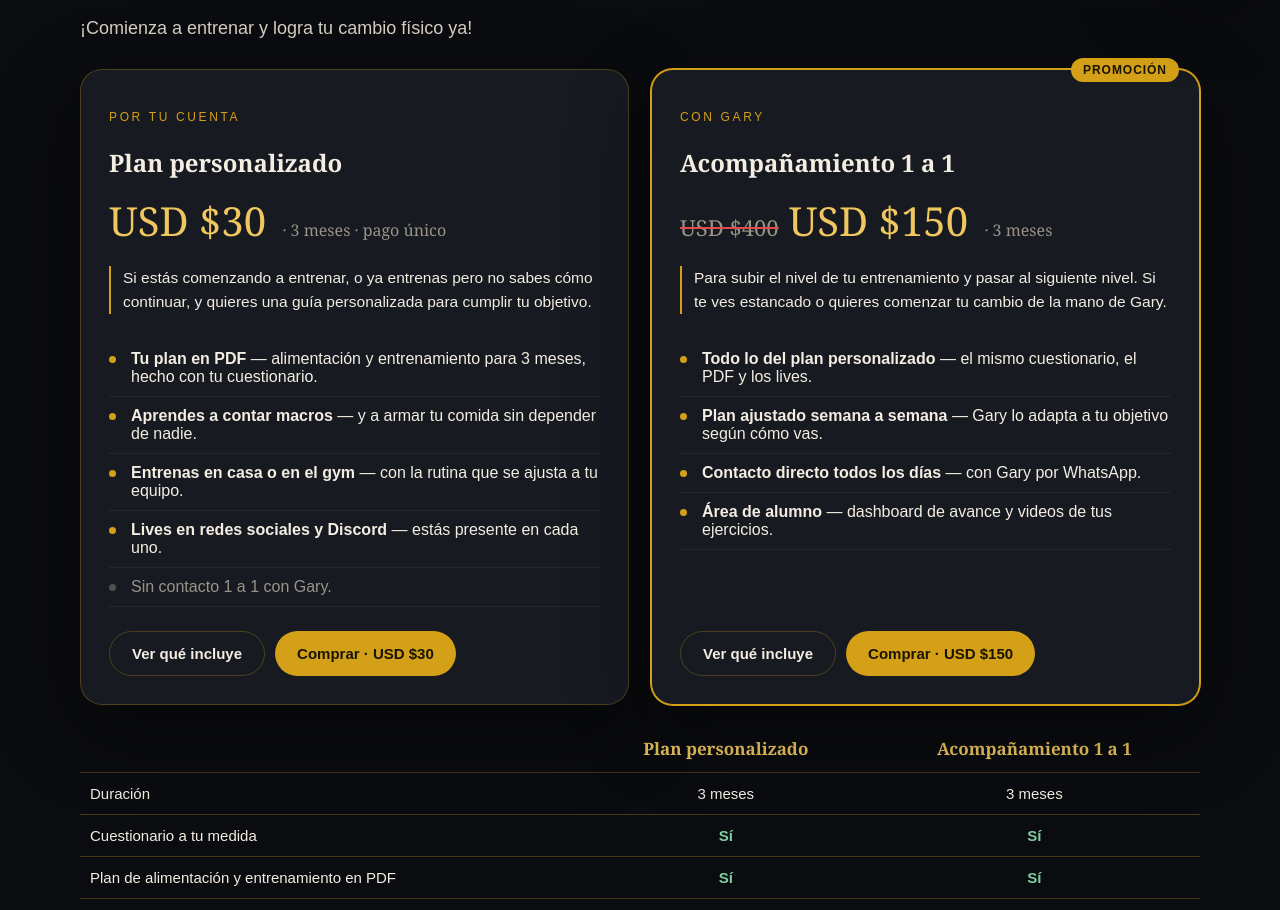
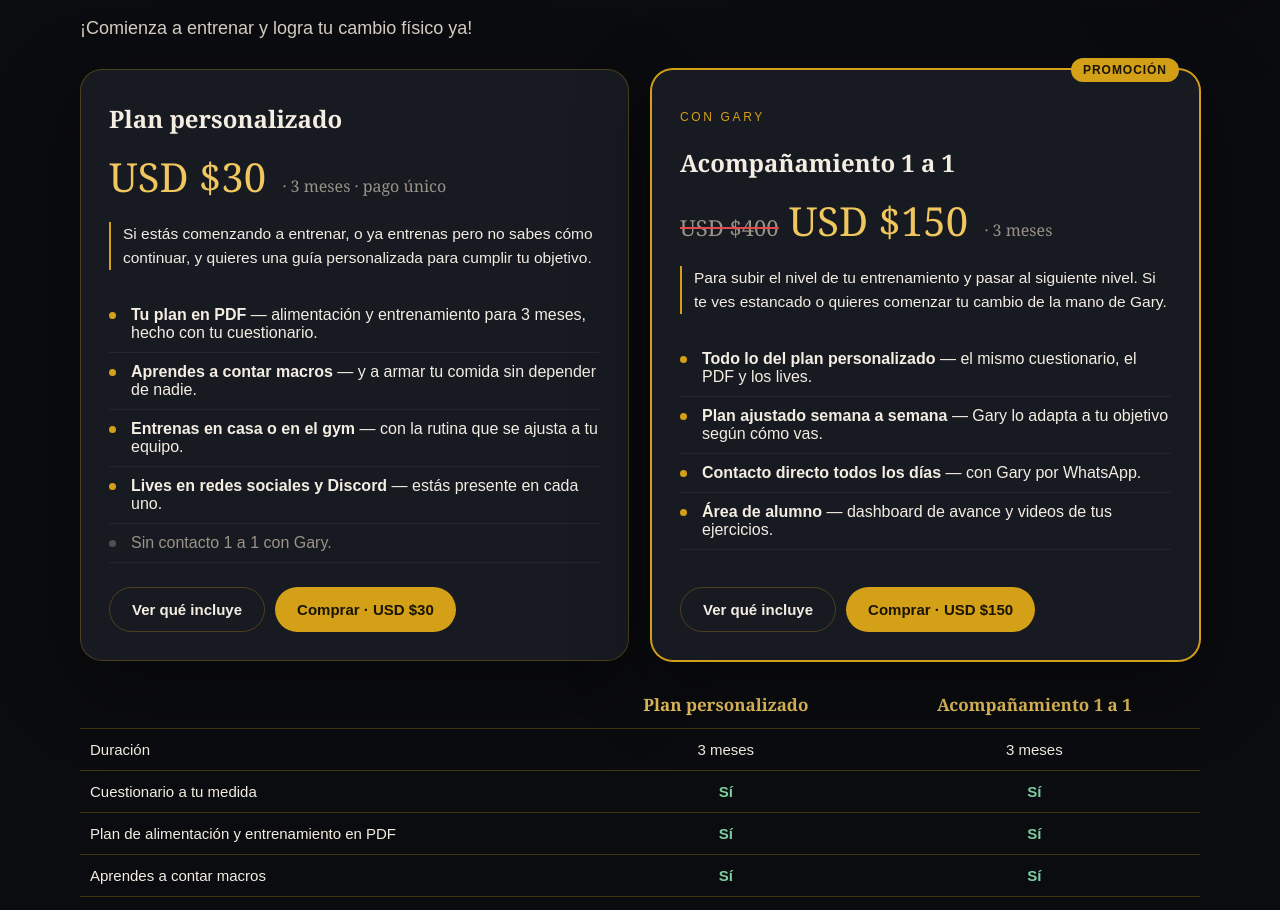
Before and after one commit to Joereload2/garyfelicienfit, a plain HTML site: page web/index.html in a window 1280 px wide. Shown: the part 810-1720 px from the top of the page. Drawn offline with Linux system fonts and the light colour scheme.

Commit message:
Plan personalizado: quita la etiqueta 'Por tu cuenta'
Co-Authored-By: Claude Opus 5.5 <noreply@anthropic.com>
Claude-Session: https://claude.ai/code/session_01NvonC2EJqoRki2ccEwhj5x

```diff
--- a/web/index.html
+++ b/web/index.html
@@ -55,7 +55,6 @@
 
         <div class="plans">
             <article class="card plan-card">
-                <p class="kicker">Por tu cuenta</p>
                 <h3>Plan personalizado</h3>
                 <div class="price">USD $30 <small>· 3 meses · pago único</small></div>
                 <p class="plan-desc">Si estás comenzando a entrenar, o ya entrenas pero no sabes cómo continuar, y quieres una guía personalizada para cumplir tu objetivo.</p>
```
